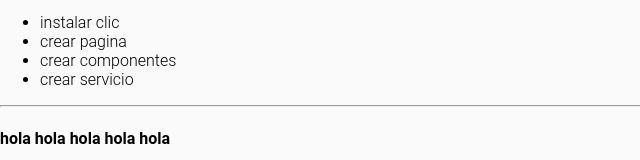
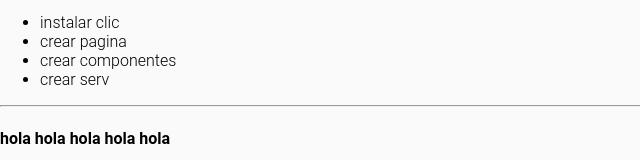
Before and after one commit to Sergio-d12/APP, an Angular app: page /laboratorio in a window 1280 px wide. Shown: the part 146-306 px from the top of the page, without its empty margins (0-640 px from the left). Built offline with nearby package versions, Linux system fonts and the light colour scheme.

Commit message:
borre las palabra servicio

```diff
--- a/src/app/pagina/laboratorio/laboratorio.component.ts
+++ b/src/app/pagina/laboratorio/laboratorio.component.ts
@@ -15,7 +15,7 @@ export class LaboratorioComponent {
    "instalar clic",
    "crear pagina",
    "crear componentes",
-   "crear servicio"
+   "crear serv"
   ];
   name = "sergio";
   age = "17 ";
```
